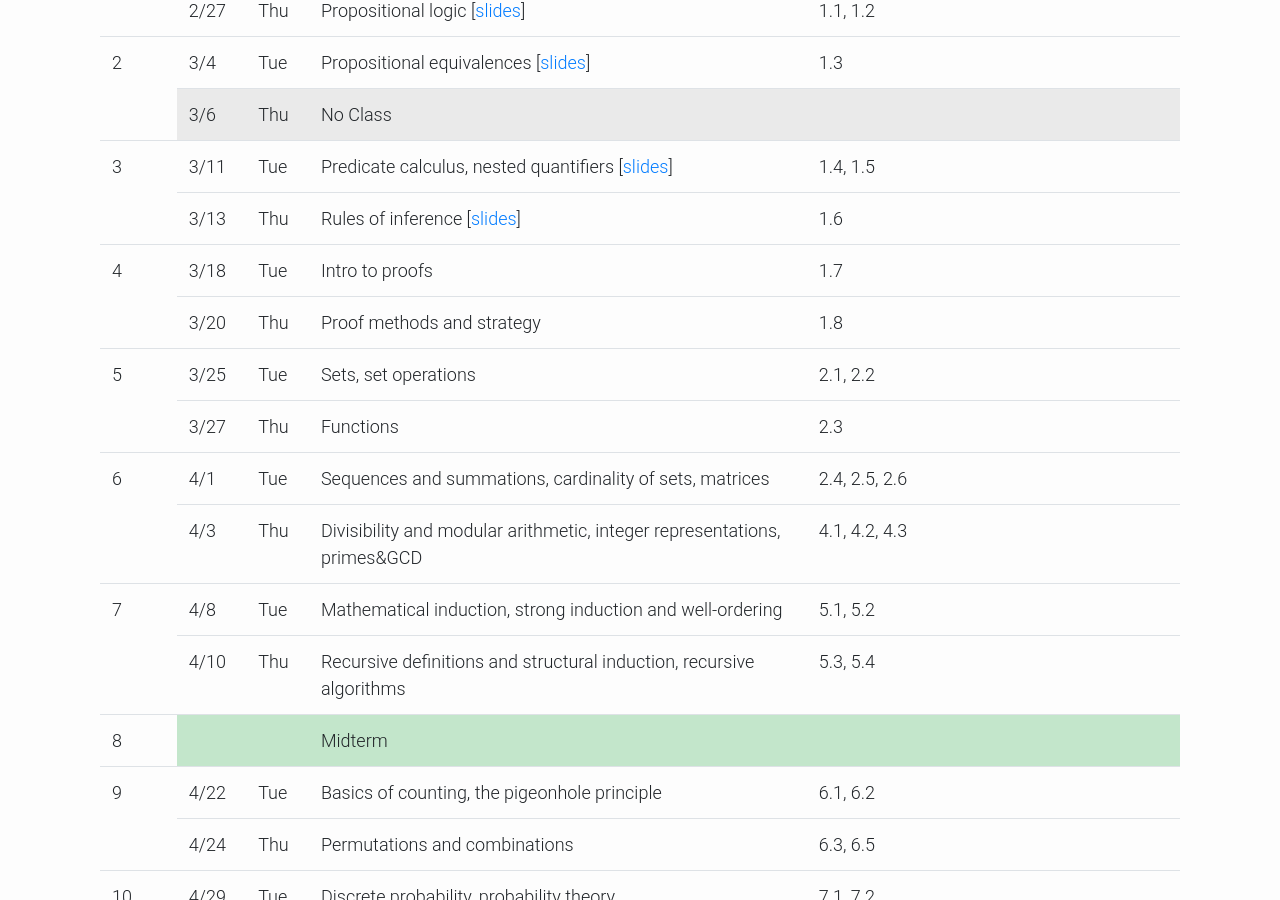
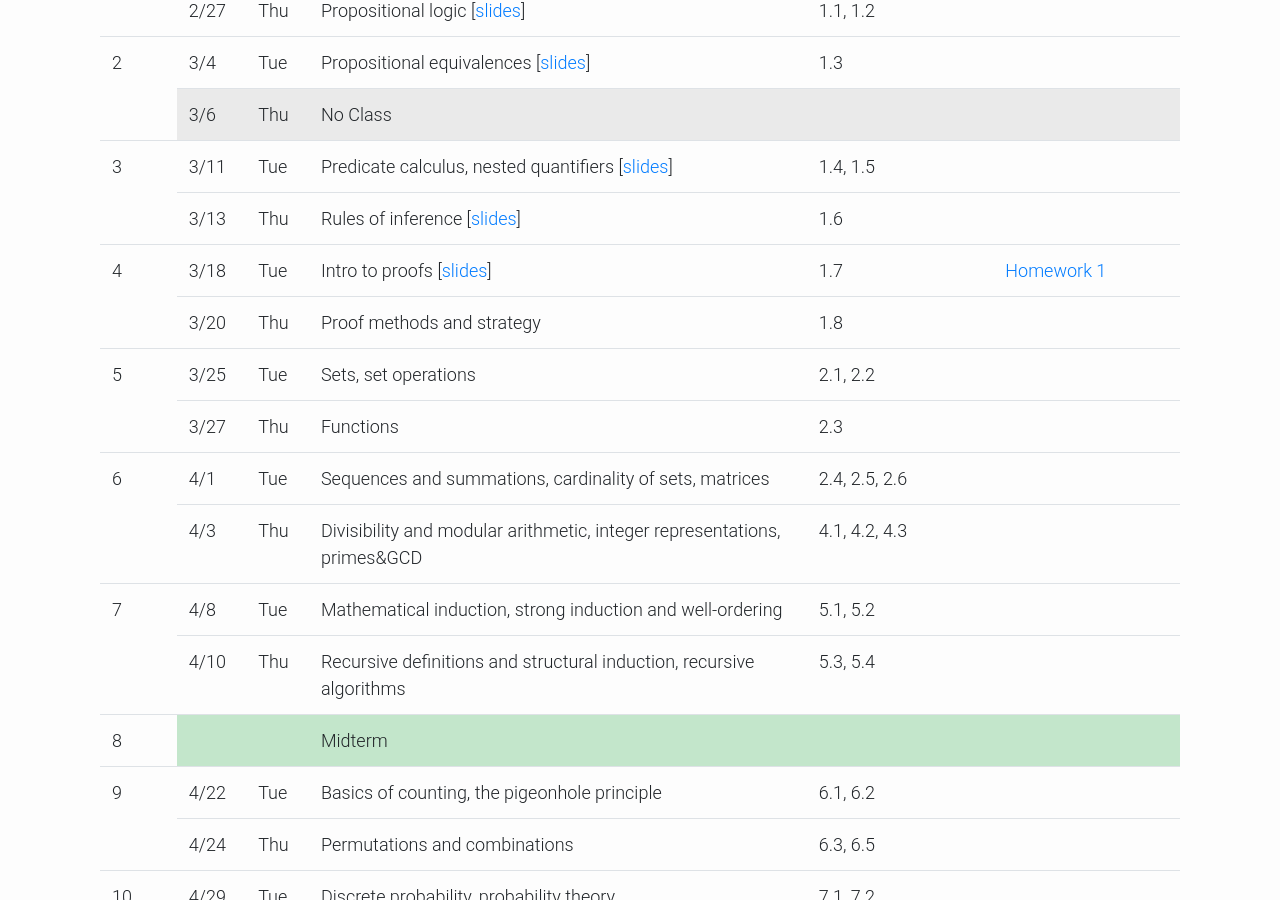
Before and after one commit to kaist-ee213/kaist-ee213.github.io, a Jekyll site: the page built from index.html, in a window 1280 px wide and 900 px high, scrolled down 1276 px. Built offline with Jekyll 4.4.1, drawn with Linux system fonts in a browser that asks for light colours; the list of posts is cut into pages by our own code.

Commit message:
update slide 5

```diff
--- a/index.html
+++ b/index.html
@@ -172,7 +172,7 @@ Much of the basic discrete mathematical tools useful in electrical and computer
         <tr>
             <td>3/13</td>
             <td>Thu</td>
-            <td>Rules of inference [<a href="https://drive.google.com/file/d/1_wJL5vnJ3GGRlU0Tfdg3SYR43XCl7T2r/view?usp=sharing">slides</a>]</td>
+            <td>Rules of inference [<a href="https://drive.google.com/file/d/1_wJL5vnJ3GGRlU0Tfdg3SYR43XCl7T2r/view?usp=sharing", target="_blank">slides</a>]</td>
             <td>1.6</td>
             <td></td>
         </tr>
@@ -180,9 +180,9 @@ Much of the basic discrete mathematical tools useful in electrical and computer
             <td rowspan="2">4</td>
             <td>3/18</td>
             <td>Tue</td>
-            <td>Intro to proofs</td>
+            <td>Intro to proofs [<a href="https://drive.google.com/file/d/154c0Tx7yUx7xnGu0TQG7aJXRURBtA0u9/view?usp=sharing", target="_blank">slides</a>]</td>
             <td>1.7</td>
-            <td></td>
+            <td><a href="">Homework 1</a></td>
         </tr>
         <tr>
             <td>3/20</td>
```
